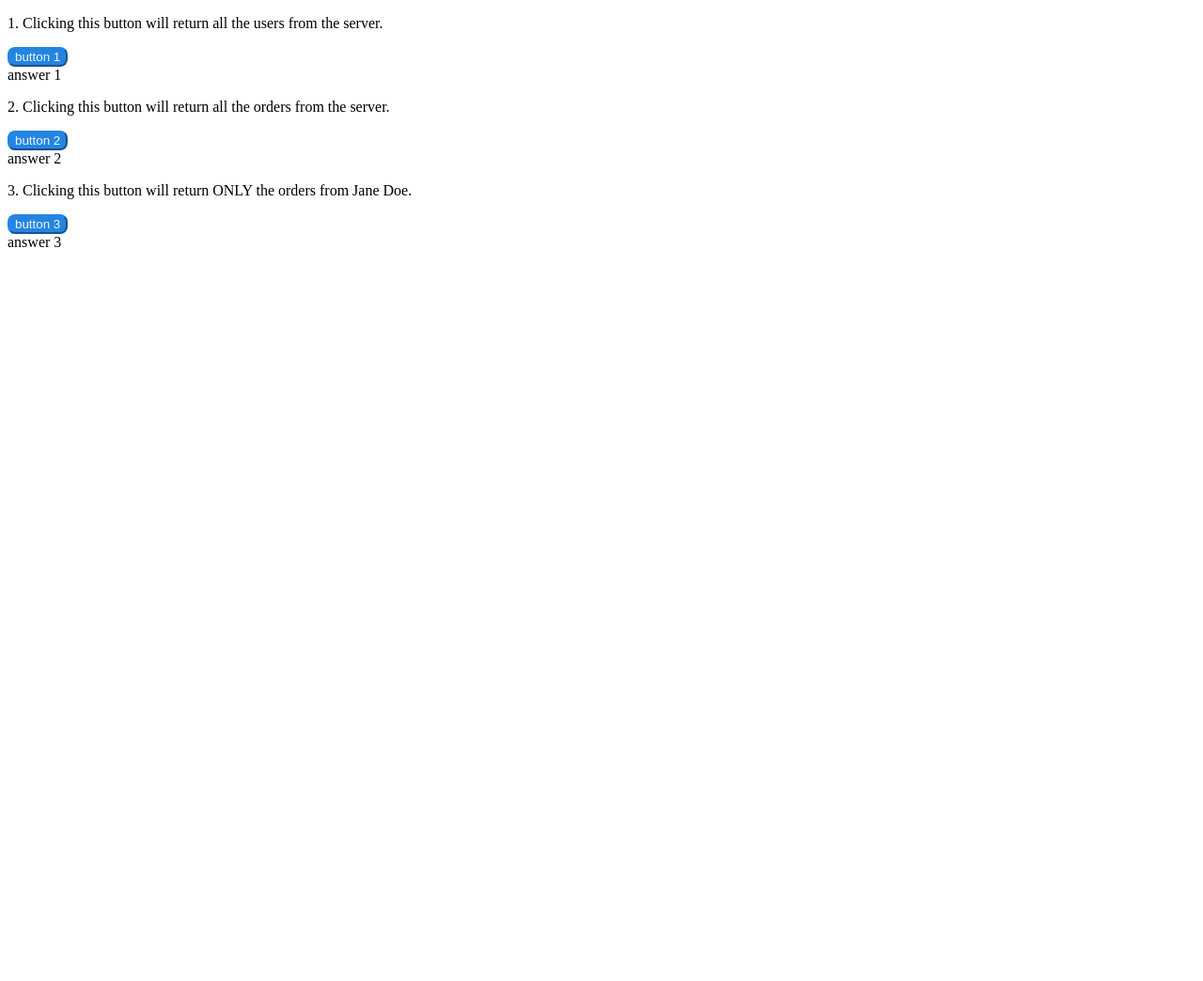
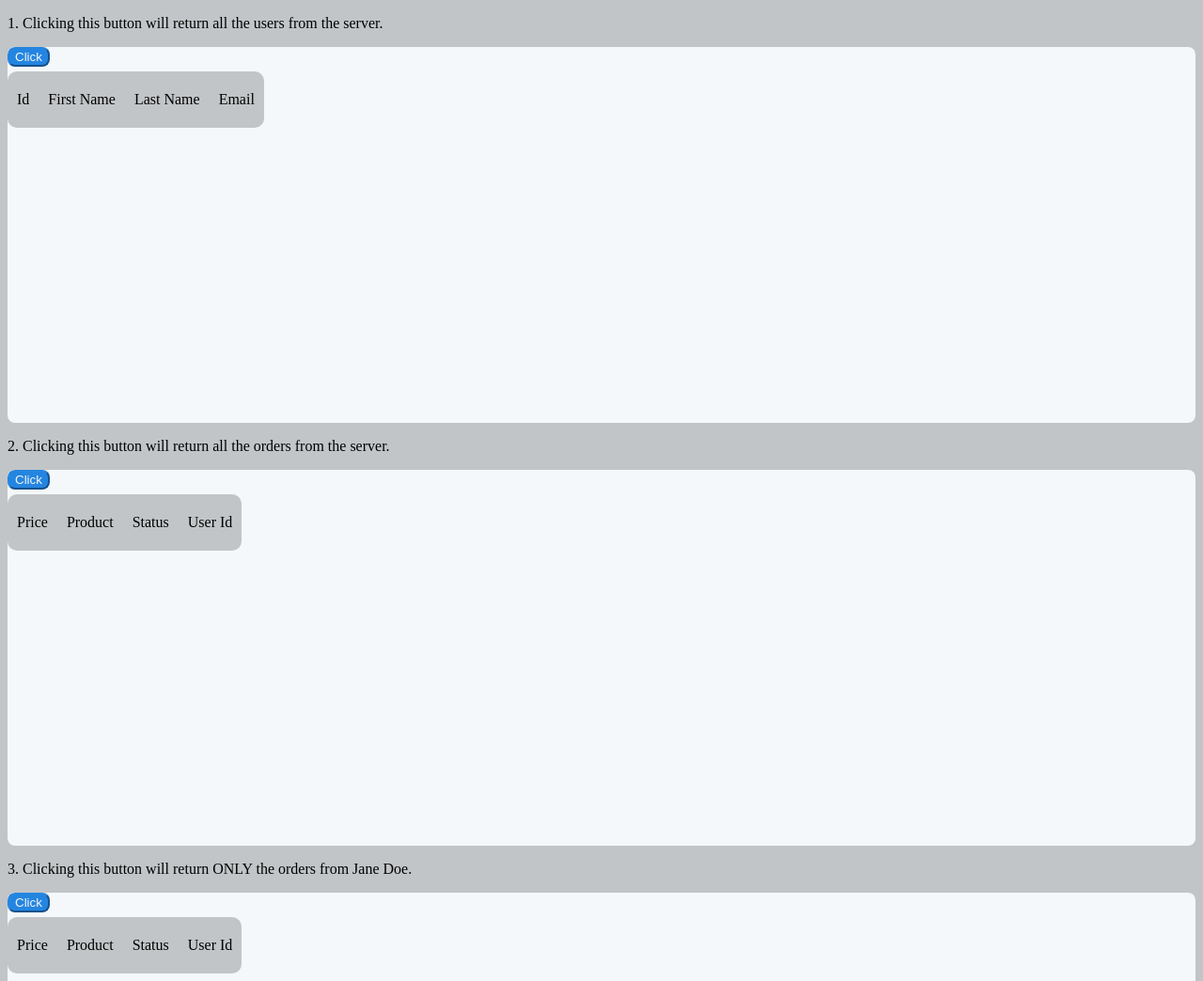
Before and after one commit to mtyra321/Shine-Solar-Challenge, a website: page index.html in a window 1280 px wide. Shown: the top 1044 px of the page at 94% size. Before the commit the page ends 800 px from the top, so only its background shows below. Drawn offline with Linux system fonts and the light colour scheme.

Commit message:
table looks correct

```diff
--- a/code.js
+++ b/code.js
@@ -20,24 +20,16 @@ window.onload = function () {
 }
 function firstClick() {
     loadJSON(function (response) {
-        if (document.getElementById("answer1").childNodes.length == 1) {
+        if (document.getElementById("table1").rows.length < 2) {
             var users = JSON.parse(response).users;
-            console.log("json: " + JSON.stringify(users))
-            var table = document.createElement("table")
-            var titleRow = table.insertRow(0)
-            titleRow.insertCell(0).innerHTML = "id"
-            titleRow.insertCell(1).innerHTML = "First Name"
-            titleRow.insertCell(2).innerHTML = "Last Name"
-            titleRow.insertCell(3).innerHTML = "Email"
+            var table = document.getElementById("table1")
             for (i in users) {
-                console.log("i: " + i)
                 var row = table.insertRow()
                 row.insertCell(0).innerHTML = users[i].id
                 row.insertCell(1).innerHTML = users[i].firstName
                 row.insertCell(2).innerHTML = users[i].lastName
                 row.insertCell(3).innerHTML = users[i].email
             }
-            document.getElementById("answer1").appendChild(table)
         }
     });
 }
@@ -46,24 +38,16 @@ function firstClick() {
 
 function secondClick() {
     loadJSON(function (response) {
-        if (document.getElementById("answer2").childNodes.length == 1) {
+        if (document.getElementById("table2").rows.length < 2) {
             var orders = JSON.parse(response).orders;
-            console.log("json: " + JSON.stringify(orders))
-            var table = document.createElement("table")
-            var titleRow = table.insertRow(0)
-            titleRow.insertCell(0).innerHTML = "Price"
-            titleRow.insertCell(1).innerHTML = "Product"
-            titleRow.insertCell(2).innerHTML = "Status"
-            titleRow.insertCell(3).innerHTML = "User Id"
+            var table = document.getElementById("table2")
             for (i in orders) {
-                console.log("i: " + i)
                 var row = table.insertRow()
                 row.insertCell(0).innerHTML = orders[i].price
                 row.insertCell(1).innerHTML = orders[i].product
                 row.insertCell(2).innerHTML = orders[i].status
                 row.insertCell(3).innerHTML = orders[i].userId
             }
-            document.getElementById("answer2").appendChild(table)
         }
     });
 }
@@ -72,26 +56,16 @@ function secondClick() {
 
 function thirdClick() {
     loadJSON(function (response) {
-        if (document.getElementById("answer3").childNodes.length == 1) {
+        if (document.getElementById("table3").rows.length < 2) {
             var orders = JSON.parse(response).orders;
-            console.log("json: " + JSON.stringify(orders))
-            var table = document.createElement("table")
-            var titleRow = table.insertRow(0)
-            titleRow.insertCell(0).innerHTML = "Price"
-            titleRow.insertCell(1).innerHTML = "Product"
-            titleRow.insertCell(2).innerHTML = "Status"
-            titleRow.insertCell(3).innerHTML = "User Id"
+            var table = document.getElementById("table3")
             for (i in orders) {
-                if (orders[i].userId == 4) {
-                    console.log("i: " + i)
-                    var row = table.insertRow()
-                    row.insertCell(0).innerHTML = orders[i].price
-                    row.insertCell(1).innerHTML = orders[i].product
-                    row.insertCell(2).innerHTML = orders[i].status
-                    row.insertCell(3).innerHTML = orders[i].userId
-                }
+                var row = table.insertRow()
+                row.insertCell(0).innerHTML = orders[i].price
+                row.insertCell(1).innerHTML = orders[i].product
+                row.insertCell(2).innerHTML = orders[i].status
+                row.insertCell(3).innerHTML = orders[i].userId
             }
-            document.getElementById("answer3").appendChild(table)
         }
     });
 }
--- a/index.css
+++ b/index.css
@@ -1,8 +1,40 @@
+tr {
+    background-color: #c2c5c7;
+    height: 60px;
+
+}
+
+td {
+    padding: 10px;
+}
 table{
-    border: violet;
+    border-collapse:separate;
+    border-spacing:0 5px;
 }
-button{
+table tr td:first-child  {
+    border-top-left-radius: 10px;
+    border-bottom-left-radius: 10px;
+}
+table tr td:last-child  {
+    border-top-right-radius: 10px;
+    border-bottom-right-radius: 10px;
+}
+
+button {
     background-color: #2485E1;
     border-color: #2485E1;
     color: #F5F6F7;
-    border-radius: 8px;}
+    border-radius: 8px;
+}
+
+div{
+    background-color: #f5f8fa;
+    border-radius: 8px;
+    height: 400px;
+    overflow: auto;
+
+
+}
+body{
+    background-color: #c2c5c7;
+}
--- a/index.html
+++ b/index.html
@@ -1,5 +1,6 @@
 <!DOCTYPE html>
 <html lang="en">
+
 <head>
     <meta charset="UTF-8">
     <meta http-equiv="X-UA-Compatible" content="IE=edge">
@@ -8,19 +9,54 @@
     <link rel="stylesheet" href="index.css">
     <title>Document</title>
 </head>
+
 <body>
 
 
-<p>1. Clicking this button will return all the users from the server.</p>
-<button id="button1">button 1</button>
-<div id="answer1">answer 1</div>
-<p>2. Clicking this button will return all the orders from the server.</p>
-<button id="button2">button 2</button>
-<div id="answer2">answer 2</div>
+    <p>1. Clicking this button will return all the users from the server.</p>
+    <div id="answer1">
+        <button id="button1">Click</button>
+        <table id="table1">
+            <tr>
+                <td>Id</td>
+                <td>First Name</td>
+                <td>Last Name</td>
+                <td>Email</td>
 
-<p>3. Clicking this button will return ONLY the orders from Jane Doe.</p>
-<button id="button3">button 3</button>
-<div id="answer3">answer 3</div>
+            </tr>
+
+        </table>
+    </div>
+    <p>2. Clicking this button will return all the orders from the server.</p>
+    <div id="answer2">
+        <button id="button2">Click</button>
+        <table id="table2">
+            <tr>
+                <td>Price</td>
+                <td>Product</td>
+                <td>Status</td>
+                <td>User Id</td>
+
+            </tr>
+        </table>
+
+    </div>
+
+    <p>3. Clicking this button will return ONLY the orders from Jane Doe.</p>
+    <div id="answer3">
+        <button id="button3">Click</button>
+        <table id="table3">
+            <tr>
+                <td>Price</td>
+                <td>Product</td>
+                <td>Status</td>
+                <td>User Id</td>
+
+            </tr>
+        </table>
+
+    </div>
 
 </body>
+
 </html>
```
